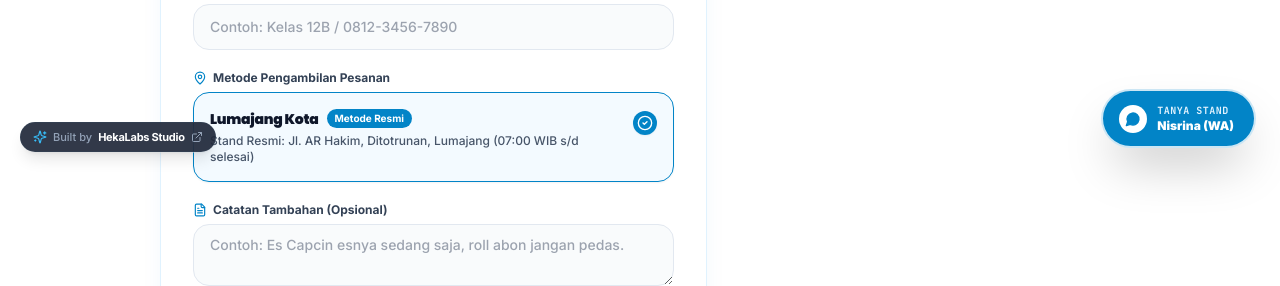
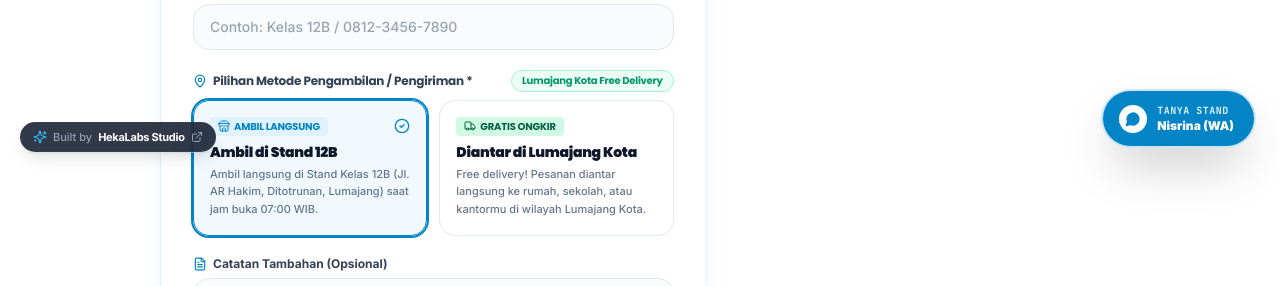
Before and after one commit to HekaStore/Binary-bite, a Next.js app: page /checkout in a window 1280 px wide. Shown: the part 628-914 px from the top of the page. Built offline with nearby package versions, Linux system fonts and the light colour scheme; no server answers.

Commit message:
feat: add 2 pickup & delivery options (Ambil di Stand 12B & Diantar Lumajang Kota Free Delivery), normalize flavor from Milo to Coklat across receipts and database

```diff
--- a/src/components/CheckoutSection.tsx
+++ b/src/components/CheckoutSection.tsx
@@ -10,6 +10,7 @@ import {
   OFFICIAL_EVENT_DAYS,
   QuotaAllocation,
 } from '@/utils/dailyQuota';
+import { BRAND_INFO } from '@/data/products';
 import { orderService } from '@/services/orderService';
 import { ReceiptModal } from '@/components/ReceiptModal';
 import {
@@ -25,6 +26,8 @@ import {
   Calendar,
   Sparkles,
   Clock,
+  Store,
+  Truck,
 } from 'lucide-react';
 import Link from 'next/link';
 import confetti from 'canvas-confetti';
@@ -34,7 +37,8 @@ export const CheckoutSection: React.FC = () => {
 
   const [customerName, setCustomerName] = useState('');
   const [customerContact, setCustomerContact] = useState('');
-  const [pickupMethod, setPickupMethod] = useState<PickupMethod>('Lumajang Kota');
+  const [pickupMethod, setPickupMethod] = useState<PickupMethod>('Ambil di Stand 12B');
+  const [deliveryAddress, setDeliveryAddress] = useState('');
   const [selectedDayIndex, setSelectedDayIndex] = useState<number>(1);
   const [notes, setNotes] = useState('');
   const [errorMsg, setErrorMsg] = useState('');
@@ -71,6 +75,11 @@ export const CheckoutSection: React.FC = () => {
       return;
     }
 
+    if (pickupMethod === 'Diantar di Lumajang Kota (Free Delivery)' && !deliveryAddress.trim()) {
+      setErrorMsg('Alamat / lokasi pengantaran di Lumajang Kota wajib diisi untuk fasilitas Free Delivery.');
+      return;
+    }
+
     if (allocation.isFull) {
       setErrorMsg(
         `Kuota untuk ${allocation.scheduledDate} sudah mencapai batas 25 pesanan. Silakan pilih tanggal hari lainnya (28 atau 29 Nov).`
@@ -81,20 +90,29 @@ export const CheckoutSection: React.FC = () => {
     setErrorMsg('');
     setIsSubmitting(true);
 
+    const finalNotes =
+      pickupMethod === 'Diantar di Lumajang Kota (Free Delivery)'
+        ? `[DIANTAR] Alamat: ${deliveryAddress.trim()}${notes.trim() ? ` • Catatan: ${notes.trim()}` : ''}`
+        : (notes.trim() || '-');
+
     const newOrder: Order = {
       id: generateTransactionId(),
       customerName: customerName.trim(),
       customerContact: customerContact.trim(),
       pickupMethod,
-      notes: notes.trim() || '-',
-      items: items.map((item) => ({
+      notes: finalNotes,
+      items: items.map((item) => {
+        const cleanFlavor =
+          item.selectedFlavor === 'Milo' ? 'Coklat' : item.selectedFlavor;
+        return {
           productId: item.product.id,
           name: item.product.name,
           price: item.product.price,
           quantity: item.quantity,
-        selectedFlavor: item.selectedFlavor,
+          selectedFlavor: cleanFlavor,
           subtotal: item.product.price * item.quantity,
-      })),
+        };
+      }),
       totalPrice,
       totalItems,
       status: 'Menunggu konfirmasi',
@@ -265,29 +283,98 @@ export const CheckoutSection: React.FC = () => {
               />
             </div>
 
+            {/* Metode Pengambilan & Pengiriman Pesanan */}
             <div>
-              <label className="block text-xs font-bold text-slate-700 mb-1.5 flex items-center gap-1.5">
+              <label className="block text-xs font-heading font-bold text-slate-700 mb-2 flex items-center justify-between">
+                <span className="flex items-center gap-1.5">
                   <MapPin className="w-3.5 h-3.5 text-[#0284C7]" />
-                <span>Metode Pengambilan Pesanan</span>
+                  <span>Pilihan Metode Pengambilan / Pengiriman *</span>
+                </span>
+                <span className="text-[10px] text-emerald-600 font-bold bg-emerald-50 px-2.5 py-0.5 rounded-full border border-emerald-200">
+                  Lumajang Kota Free Delivery
+                </span>
               </label>
-              <div className="p-3.5 sm:p-4 rounded-2xl border bg-sky-50/80 border-[#0284C7] shadow-sm flex items-start justify-between gap-3">
+
+              <div className="grid grid-cols-1 sm:grid-cols-2 gap-3">
+                {/* Opsi 1: Ambil di Stand 12B */}
+                <button
+                  type="button"
+                  onClick={() => setPickupMethod('Ambil di Stand 12B')}
+                  className={`p-4 rounded-2xl border text-left transition-all flex flex-col justify-between ${
+                    pickupMethod === 'Ambil di Stand 12B'
+                      ? 'bg-sky-50/90 border-[#0284C7] ring-2 ring-[#0284C7] shadow-sm'
+                      : 'bg-white border-slate-200 hover:border-sky-300 hover:bg-slate-50'
+                  }`}
+                >
                   <div>
-                  <div className="flex items-center gap-2">
-                    <span className="font-heading font-black text-xs sm:text-sm text-slate-900">
-                      Lumajang Kota
+                    <div className="flex items-center justify-between mb-1.5">
+                      <span className="inline-flex items-center gap-1 text-[10px] font-heading font-bold uppercase px-2 py-0.5 rounded bg-sky-100 text-[#0284C7]">
+                        <Store className="w-3 h-3" />
+                        <span>AMBIL LANGSUNG</span>
                       </span>
-                    <span className="px-2 py-0.5 rounded-full text-[10px] font-bold bg-[#0284C7] text-white">
-                      Metode Resmi
-                    </span>
+                      {pickupMethod === 'Ambil di Stand 12B' && (
+                        <CheckCircle2 className="w-4 h-4 text-[#0284C7]" />
+                      )}
                     </div>
-                  <p className="text-[11px] sm:text-xs text-slate-600 mt-1 font-medium leading-relaxed">
-                    Stand Resmi: Jl. AR Hakim, Ditotrunan, Lumajang (07:00 WIB s/d selesai)
+                    <div className="font-heading font-black text-sm text-slate-900">
+                      Ambil di Stand 12B
+                    </div>
+                    <p className="text-[11px] text-slate-500 font-medium mt-1 leading-relaxed">
+                      Ambil langsung di Stand Kelas 12B ({BRAND_INFO.standLocation}) saat jam buka 07:00 WIB.
                     </p>
                   </div>
-                <div className="w-6 h-6 rounded-full bg-[#0284C7] text-white flex items-center justify-center flex-shrink-0 mt-0.5 shadow-sm">
-                  <CheckCircle2 className="w-4 h-4" />
+                </button>
+
+                {/* Opsi 2: Diantar di Lumajang Kota */}
+                <button
+                  type="button"
+                  onClick={() => setPickupMethod('Diantar di Lumajang Kota (Free Delivery)')}
+                  className={`p-4 rounded-2xl border text-left transition-all flex flex-col justify-between ${
+                    pickupMethod === 'Diantar di Lumajang Kota (Free Delivery)'
+                      ? 'bg-sky-50/90 border-[#0284C7] ring-2 ring-[#0284C7] shadow-sm'
+                      : 'bg-white border-slate-200 hover:border-sky-300 hover:bg-slate-50'
+                  }`}
+                >
+                  <div>
+                    <div className="flex items-center justify-between mb-1.5">
+                      <span className="inline-flex items-center gap-1 text-[10px] font-heading font-bold uppercase px-2 py-0.5 rounded bg-emerald-100 text-emerald-800">
+                        <Truck className="w-3 h-3" />
+                        <span>GRATIS ONGKIR</span>
+                      </span>
+                      {pickupMethod === 'Diantar di Lumajang Kota (Free Delivery)' && (
+                        <CheckCircle2 className="w-4 h-4 text-[#0284C7]" />
+                      )}
                     </div>
+                    <div className="font-heading font-black text-sm text-slate-900">
+                      Diantar di Lumajang Kota
                     </div>
+                    <p className="text-[11px] text-slate-500 font-medium mt-1 leading-relaxed">
+                      Free delivery! Pesanan diantar langsung ke rumah, sekolah, atau kantormu di wilayah Lumajang Kota.
+                    </p>
+                  </div>
+                </button>
+              </div>
+
+              {/* Input Alamat Khusus Pengantaran Lumajang Kota */}
+              {pickupMethod === 'Diantar di Lumajang Kota (Free Delivery)' && (
+                <div className="mt-3 p-3.5 rounded-2xl bg-emerald-50/80 border border-emerald-200 space-y-1.5 animate-in fade-in duration-200">
+                  <label className="block text-xs font-heading font-bold text-emerald-900 flex items-center gap-1.5">
+                    <Truck className="w-3.5 h-3.5 text-emerald-600" />
+                    <span>Alamat / Lokasi Pengantaran di Lumajang Kota *</span>
+                  </label>
+                  <input
+                    type="text"
+                    required
+                    value={deliveryAddress}
+                    onChange={(e) => setDeliveryAddress(e.target.value)}
+                    placeholder="Contoh: Jl. Panjaitan No. 45 / Gedung X Ruang 3, Lumajang"
+                    className="w-full px-3.5 py-2.5 bg-white border border-emerald-300 rounded-xl text-xs font-medium text-slate-800 focus:outline-none focus:ring-2 focus:ring-emerald-500 transition-all"
+                  />
+                  <p className="text-[10px] text-emerald-700 font-medium">
+                    *Fasilitas Free Delivery khusus Lumajang Kota. Pastikan nomor WhatsApp aktif untuk koordinasi kurir.
+                  </p>
+                </div>
+              )}
             </div>
 
             <div>
--- a/src/components/FaqSection.tsx
+++ b/src/components/FaqSection.tsx
@@ -23,9 +23,9 @@ export const FaqSection: React.FC = () => {
         'Sangat disarankan! Dengan melakukan pemesanan sekarang melalui website ini dan konfirmasi via WhatsApp ke Admin Nisrina, porsi menu pilihanmu sudah terjamin aman dan tidak akan kehabisan saat acara berlangsung.',
     },
     {
-      question: 'Bagaimana metode pengambilan pesanan?',
+      question: 'Bagaimana metode pengambilan dan pengiriman pesanan?',
       answer:
-        `Metode pengambilan pesanan dilayani khusus area "Lumajang Kota". Lokasi stand resmi berada di ${BRAND_INFO.standLocation}. Anda dapat mengambil pesanan langsung di stand atau berkoordinasi via WhatsApp Admin saat pesanan siap.`,
+        `Tersedia 2 pilihan metode: (1) Ambil langsung di Stand Kelas 12B (${BRAND_INFO.standLocation}) saat jam buka stand mulai 07:00 WIB, atau (2) Diantar langsung ke alamat / sekolah / lokasi Anda di wilayah Lumajang Kota dengan fasilitas Free Delivery (Gratis Ongkir).`,
     },
     {
       question: 'Metode pembayaran apa saja yang didukung?',
--- a/src/components/PosCashier.tsx
+++ b/src/components/PosCashier.tsx
@@ -2,7 +2,7 @@
 
 import React, { useState, useEffect, useRef } from 'react';
 import Link from 'next/link';
-import { Order, OrderStatus, Product } from '@/types';
+import { Order, OrderStatus, Product, PickupMethod } from '@/types';
 import { OFFICIAL_PRODUCTS, BRAND_INFO } from '@/data/products';
 import { formatRupiah, generateTransactionId } from '@/utils/formatters';
 import {
@@ -57,6 +57,7 @@ export const PosCashier: React.FC = () => {
   const [showManualModal, setShowManualModal] = useState(false);
   const [manualCustomer, setManualCustomer] = useState('');
   const [manualSelectedDay, setManualSelectedDay] = useState<number>(1);
+  const [manualPickupMethod, setManualPickupMethod] = useState<PickupMethod>('Ambil di Stand 12B');
   const [manualCart, setManualCart] = useState<{ [productId: string]: number }>({});
   const [manualFlavor, setManualFlavor] = useState<{ [productId: string]: string }>({
     'es-gabin': 'Coklat',
@@ -205,8 +206,11 @@ export const PosCashier: React.FC = () => {
       id: generateTransactionId(),
       customerName: manualCustomer.trim() || 'Pembeli Stand Langsung',
       customerContact: 'Pembelian Langsung Stand 12B',
-      pickupMethod: 'Stand Langsung',
-      notes: 'Transaksi Langsung Stand Lumajang Kota',
+      pickupMethod: manualPickupMethod,
+      notes:
+        manualPickupMethod === 'Diantar di Lumajang Kota (Free Delivery)'
+          ? 'Transaksi Diantar Stand Lumajang Kota'
+          : 'Transaksi Langsung Stand Lumajang Kota',
       items: itemsList,
       totalPrice: calcTotal,
       totalItems: calcPortions,
@@ -669,6 +673,16 @@ export const PosCashier: React.FC = () => {
                           Hari ke-{order.scheduledDayIndex || 1} (#{order.dailyOrderNumber || 1}/25)
                         </span>
 
+                        {order.pickupMethod?.includes('Diantar') || order.pickupMethod === 'Lumajang Kota' ? (
+                          <span className="text-[10px] font-bold px-2 py-0.5 rounded-md bg-emerald-50 text-emerald-700 border border-emerald-200">
+                            🚚 Diantar (Free Delivery)
+                          </span>
+                        ) : (
+                          <span className="text-[10px] font-bold px-2 py-0.5 rounded-md bg-sky-50 text-[#0284C7] border border-sky-200">
+                            🏪 Ambil di Stand 12B
+                          </span>
+                        )}
+
                         {order.isRollover && (
                           <span className="text-[9px] font-bold px-1.5 py-0.5 rounded-md bg-amber-50 text-amber-800 border border-amber-200">
                             Rollover
@@ -684,15 +698,19 @@ export const PosCashier: React.FC = () => {
                     {/* Items */}
                     <td className="py-4 px-4">
                       <div className="space-y-1 max-w-xs">
-                        {order.items.map((i, idx) => (
-                          <div key={idx} className="text-slate-700 text-[11px]">
-                            • {i.name}{' '}
-                            {i.selectedFlavor && (
-                              <span className="text-[#0284C7] font-semibold">({i.selectedFlavor})</span>
-                            )}{' '}
-                            <strong className="text-slate-900 font-mono">x{i.quantity}</strong>
-                          </div>
-                        ))}
+                        {order.items.map((i, idx) => {
+                          const cleanFlavor =
+                            i.selectedFlavor === 'Milo' ? 'Coklat' : i.selectedFlavor;
+                          return (
+                            <div key={idx} className="text-slate-700 text-[11px]">
+                              • {i.name}{' '}
+                              {cleanFlavor && (
+                                <span className="text-[#0284C7] font-semibold">({cleanFlavor})</span>
+                              )}{' '}
+                              <strong className="text-slate-900 font-mono">x{i.quantity}</strong>
+                            </div>
+                          );
+                        })}
                       </div>
                     </td>
 
@@ -811,6 +829,48 @@ export const PosCashier: React.FC = () => {
                 </div>
               </div>
 
+              {/* Pickup / Delivery Method selection for Walk-in */}
+              <div>
+                <label className="block text-xs font-heading font-bold text-slate-800 mb-1.5">
+                  Metode Pengambilan / Pengiriman:
+                </label>
+                <div className="grid grid-cols-2 gap-2">
+                  <button
+                    type="button"
+                    onClick={() => setManualPickupMethod('Ambil di Stand 12B')}
+                    className={`p-2.5 rounded-xl border text-left transition-all ${
+                      manualPickupMethod === 'Ambil di Stand 12B'
+                        ? 'border-[#0284C7] bg-sky-50 text-[#0284C7] ring-1 ring-[#0284C7]'
+                        : 'border-slate-200 bg-slate-50 text-slate-600 hover:border-slate-300'
+                    }`}
+                  >
+                    <span className="font-heading font-bold text-xs block">
+                      Ambil di Stand 12B
+                    </span>
+                    <span className="text-[10px] text-slate-500 block mt-0.5">
+                      Diambil di lokasi stand
+                    </span>
+                  </button>
+
+                  <button
+                    type="button"
+                    onClick={() => setManualPickupMethod('Diantar di Lumajang Kota (Free Delivery)')}
+                    className={`p-2.5 rounded-xl border text-left transition-all ${
+                      manualPickupMethod === 'Diantar di Lumajang Kota (Free Delivery)'
+                        ? 'border-emerald-600 bg-emerald-50 text-emerald-800 ring-1 ring-emerald-600'
+                        : 'border-slate-200 bg-slate-50 text-slate-600 hover:border-slate-300'
+                    }`}
+                  >
+                    <span className="font-heading font-bold text-xs block">
+                      Diantar Lumajang Kota
+                    </span>
+                    <span className="text-[10px] text-emerald-600 font-semibold block mt-0.5">
+                      Free Delivery
+                    </span>
+                  </button>
+                </div>
+              </div>
+
               {/* Product selector list */}
               <div className="space-y-2 border border-slate-200 rounded-2xl p-3.5 max-h-60 overflow-y-auto bg-slate-50/50">
                 <span className="text-[10px] font-mono font-bold text-slate-400 block uppercase tracking-wider mb-1">
--- a/src/components/ReceiptModal.tsx
+++ b/src/components/ReceiptModal.tsx
@@ -86,7 +86,8 @@ export const ReceiptModal: React.FC<ReceiptModalProps> = ({ order, onClose }) =>
 
     order.items.forEach((item) => {
       y += 5;
-      const flavorStr = item.selectedFlavor ? ` (${item.selectedFlavor})` : '';
+      const cleanFlavor = item.selectedFlavor === 'Milo' ? 'Coklat' : item.selectedFlavor;
+      const flavorStr = cleanFlavor ? ` (${cleanFlavor})` : '';
       doc.text(`${item.name}${flavorStr}`, leftMargin, y);
       y += 4;
       const calcStr = `${formatRupiah(item.price)} x ${item.quantity} pcs`;
@@ -239,7 +240,8 @@ export const ReceiptModal: React.FC<ReceiptModalProps> = ({ order, onClose }) =>
               <div key={idx} className="space-y-0.5">
                 <div className="font-bold text-brand-cobalt">
                   {item.name}
-                  {item.selectedFlavor && ` (${item.selectedFlavor})`}
+                  {item.selectedFlavor &&
+                    ` (${item.selectedFlavor === 'Milo' ? 'Coklat' : item.selectedFlavor})`}
                 </div>
                 <div className="flex justify-between text-brand-muted text-[11px]">
                   <span>
--- a/src/services/orderService.ts
+++ b/src/services/orderService.ts
@@ -5,6 +5,18 @@ const LOCAL_STORAGE_KEY = 'binary_bite_orders';
 export interface FetchOrdersResult {
   orders: Order[];
   source: 'cloud' | 'local';
+}
+
+function normalizeOrder(order: Order): Order {
+  if (!order || !Array.isArray(order.items)) return order;
+  return {
+    ...order,
+    items: order.items.map((item) => ({
+      ...item,
+      selectedFlavor:
+        item.selectedFlavor === 'Milo' ? 'Coklat' : item.selectedFlavor,
+    })),
+  };
 }
 
 export const orderService = {
@@ -18,11 +30,12 @@ export const orderService = {
       if (res.ok) {
         const data = await res.json();
         if (data.success && Array.isArray(data.orders)) {
+          const normalized = data.orders.map(normalizeOrder);
           // Backup to local storage
           try {
-            localStorage.setItem(LOCAL_STORAGE_KEY, JSON.stringify(data.orders));
+            localStorage.setItem(LOCAL_STORAGE_KEY, JSON.stringify(normalized));
           } catch {}
-          return { orders: data.orders, source: data.source || 'cloud' };
+          return { orders: normalized, source: data.source || 'cloud' };
         }
       }
     } catch (err) {
@@ -35,7 +48,7 @@ export const orderService = {
       if (raw) {
         const parsed = JSON.parse(raw);
         if (Array.isArray(parsed)) {
-          return { orders: parsed, source: 'local' };
+          return { orders: parsed.map(normalizeOrder), source: 'local' };
         }
       }
     } catch {}
@@ -45,11 +58,12 @@ export const orderService = {
 
   // Save a new order to backend with localStorage backup
   async createOrder(order: Order): Promise<boolean> {
+    const cleanOrder = normalizeOrder(order);
     // 1. Always backup to local storage first for resilience
     try {
       const raw = localStorage.getItem(LOCAL_STORAGE_KEY);
       const existing: Order[] = raw ? JSON.parse(raw) : [];
-      const updated = [order, ...existing.filter((o) => o.id !== order.id)];
+      const updated = [cleanOrder, ...existing.filter((o) => o.id !== cleanOrder.id)];
       localStorage.setItem(LOCAL_STORAGE_KEY, JSON.stringify(updated));
     } catch (e) {
       console.error('Failed to write order to localStorage:', e);
@@ -60,7 +74,7 @@ export const orderService = {
       const res = await fetch('/api/orders', {
         method: 'POST',
         headers: { 'Content-Type': 'application/json' },
-        body: JSON.stringify(order),
+        body: JSON.stringify(cleanOrder),
       });
 
       if (res.ok) {
--- a/src/types/index.ts
+++ b/src/types/index.ts
@@ -29,7 +29,11 @@ export type OrderStatus =
   | 'Selesai'
   | 'Dibatalkan';
 
-export type PickupMethod = 'Lumajang Kota' | 'Stand Langsung';
+export type PickupMethod =
+  | 'Ambil di Stand 12B'
+  | 'Diantar di Lumajang Kota (Free Delivery)'
+  | 'Lumajang Kota'
+  | 'Stand Langsung';
 
 export interface OrderItem {
   productId: string;
--- a/src/utils/formatters.ts
+++ b/src/utils/formatters.ts
@@ -26,7 +26,8 @@ export function generateTransactionId(): string {
 export function createWhatsAppOrderUrl(order: Order): string {
   const itemsText = order.items
     .map((item, index) => {
-      const flavorText = item.selectedFlavor ? ` (${item.selectedFlavor})` : '';
+      const cleanFlavor = item.selectedFlavor === 'Milo' ? 'Coklat' : item.selectedFlavor;
+      const flavorText = cleanFlavor ? ` (${cleanFlavor})` : '';
       return `${index + 1}. ${item.name}${flavorText}\n   Jumlah: ${item.quantity} pcs\n   Subtotal: ${formatRupiah(item.subtotal)}`;
     })
     .join('\n');
```
Lines whose indentation alone changed are shown as unchanged.
